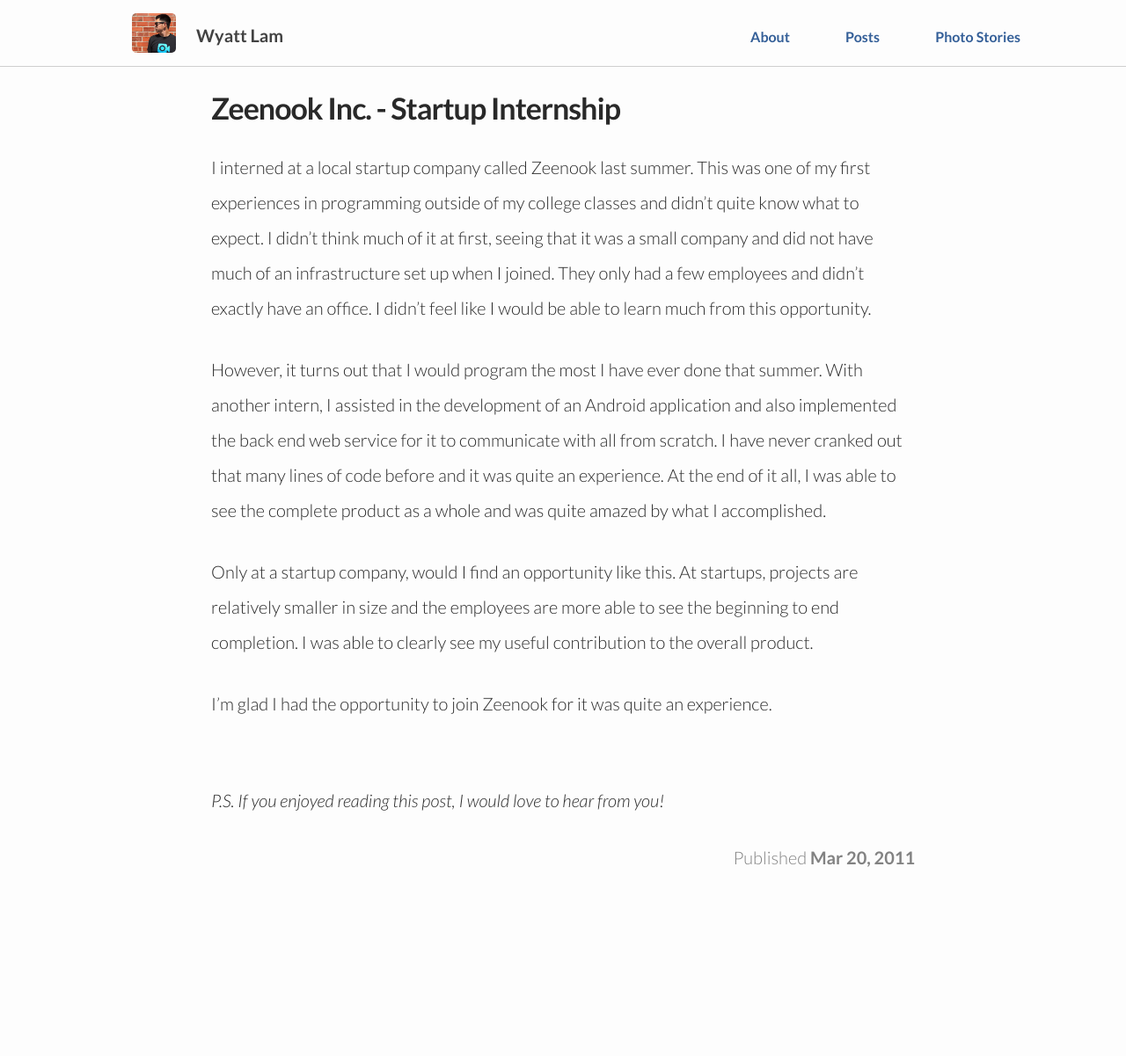
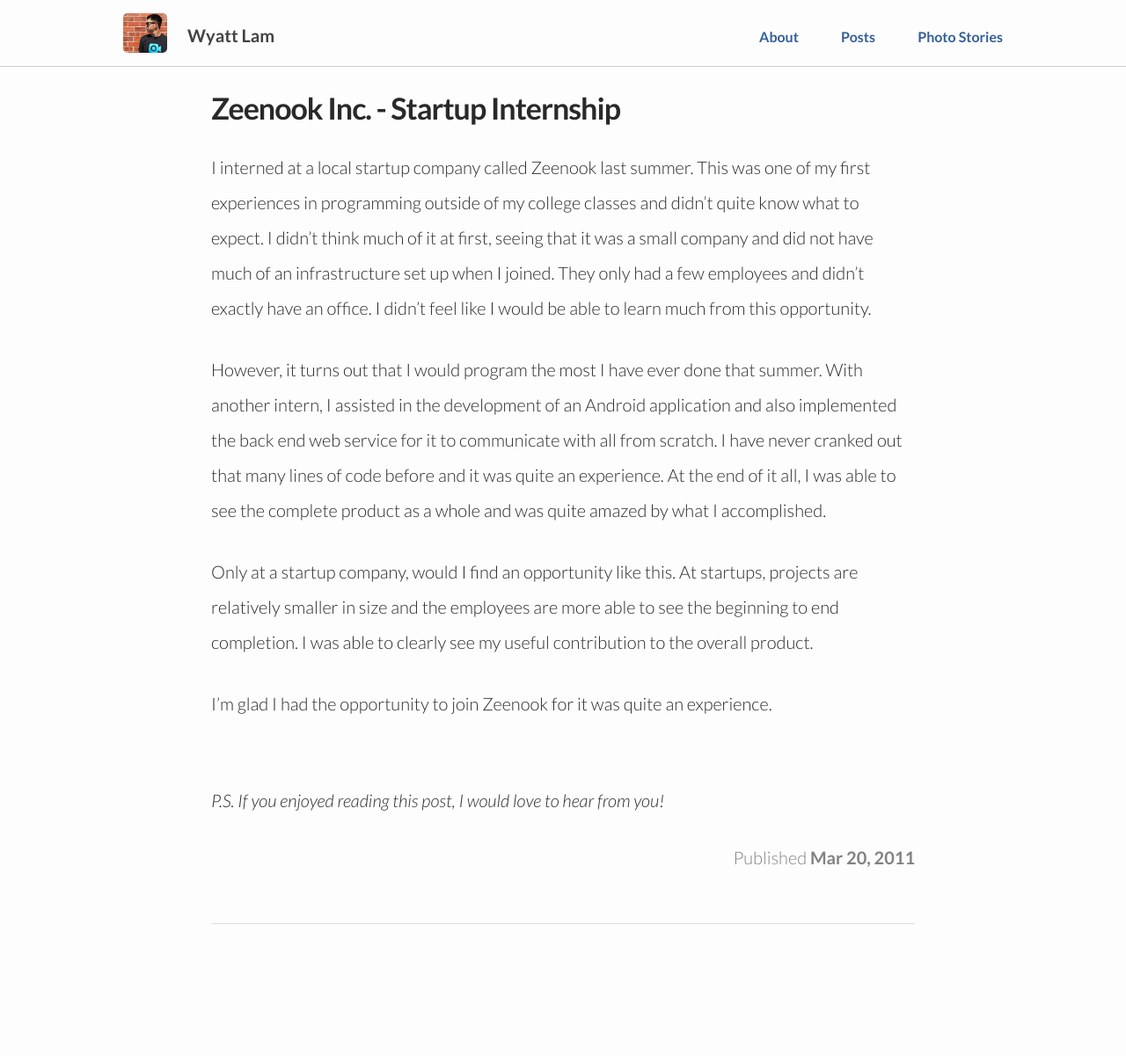
Before and after one commit to wyattlam1/wyattlam1.github.io, a Jekyll site: the page built from _posts/2011-03-20-zeenook.markdown, in a window 1280 px wide. Shown: the whole page at 88% size. Built offline with Jekyll 4.4.1, drawn with Linux system fonts in a browser that asks for light colours; comment, search, counter and statistics services are not loaded; before the commit the page ends 1035 px from its top, so only the background shows below that.

Commit message:
added disqus

```diff
--- a/_includes/top_container.html
+++ b/_includes/top_container.html
@@ -1,5 +1,5 @@
 <div class="container top-container">
-
+    <div class="top-container-content">
         <a href="{{ site.baseurl }}/">
             <img class="profile-img" src="{{ "/resources/profile.jpg" | prepend: site.baseurl }}" />
         </a>
@@ -9,5 +9,5 @@
         </span>
 
         {% include navigation.html %}
-
     </div>
+</div>
--- a/_layouts/post.html
+++ b/_layouts/post.html
@@ -21,3 +21,17 @@
 
 <script src="{{ site.baseurl }}/js/lightbox-plus-jquery.min.js"></script>
 <script src="{{ site.baseurl }}/js/flickrService.js"></script>
+
+<div id="disqus_thread"></div>
+<script type="text/javascript">
+    /* * * CONFIGURATION VARIABLES * * */
+    var disqus_shortname = 'wyattlam';
+
+    /* * * DON'T EDIT BELOW THIS LINE * * */
+    (function() {
+        var dsq = document.createElement('script'); dsq.type = 'text/javascript'; dsq.async = true;
+        dsq.src = '//' + disqus_shortname + '.disqus.com/embed.js';
+        (document.getElementsByTagName('head')[0] || document.getElementsByTagName('body')[0]).appendChild(dsq);
+    })();
+</script>
+<noscript>Please enable JavaScript to view the <a href="https://disqus.com/?ref_noscript" rel="nofollow">comments powered by Disqus.</a></noscript>
--- a/_sass/_layout.scss
+++ b/_sass/_layout.scss
@@ -12,10 +12,17 @@
  */
 .top-container {
     border-bottom: 1px solid $grey-color-light-light;
-    padding-left: $spacing-unit*5;
     padding-bottom: $spacing-unit/2;
     margin-top: -$spacing-unit/2;
     margin-bottom: $spacing-unit;
+
+    .top-container-content {
+        max-width: 1000px;
+        margin-left: auto;
+        margin-right: auto;
+        padding-left: $spacing-unit/2;
+        padding-right: $spacing-unit/2;
+    }
 
     @include media-query($on-phone) {
         padding: 0;
@@ -49,7 +56,6 @@
 
     .navigation {
         float: right;
-        padding-right: $spacing-unit*3;
         padding-top: $spacing-unit/2;
 
         @include media-query($on-phone) {
@@ -61,8 +67,7 @@
 
     .navigation li {
         display: inline-block;
-        margin-left: $spacing-unit;
-        margin-right: $spacing-unit;
+        margin-left: $spacing-unit*1.5;
 
         @include media-query($on-phone) {
             margin: 0;
@@ -403,6 +408,13 @@
     padding-left: $spacing-unit;
 }
 
+#disqus_thread {
+    max-width: 800px;
+    margin: $spacing-unit*2 auto;
+    padding-top: $spacing-unit*2;
+    border-top: 1px solid #DDDDDD;
+}
+
 
 /**
  * About
```
Lines whose indentation alone changed are shown as unchanged.
